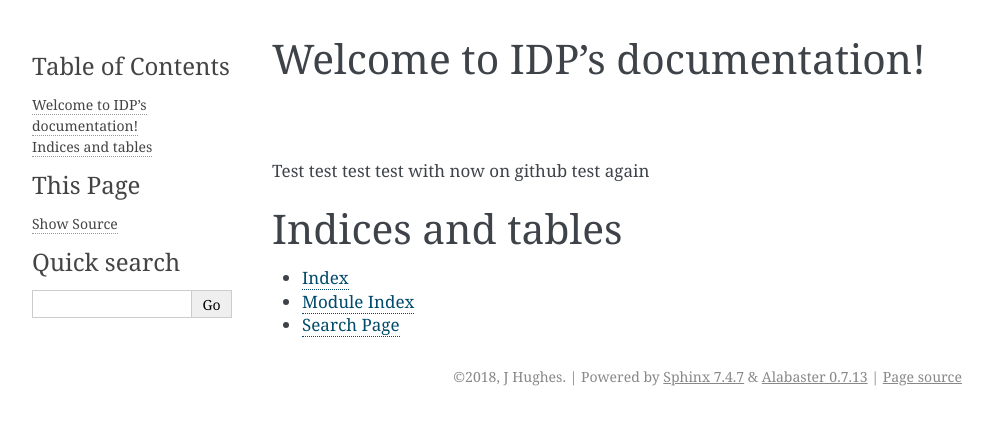
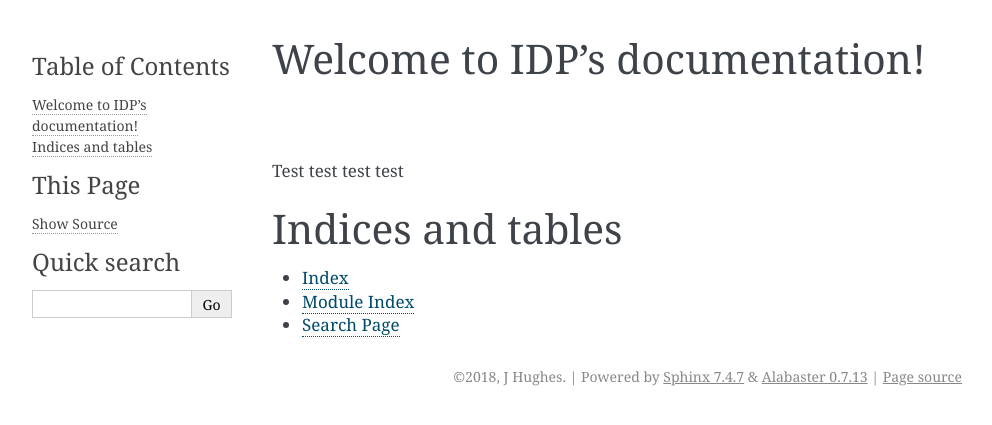
Before and after one commit to jaehughes/idp, a Sphinx documentation site: the page built from docs/source/index.rst, in a window 1280 px wide. Shown: the top 425 px of the page, without its empty margins (148-1140 px from the left). Built offline with Sphinx 7.4.7, drawn with Linux system fonts in a browser that asks for light colours.

Commit message:
Update index.rst

```diff
--- a/docs/source/index.rst
+++ b/docs/source/index.rst
@@ -10,7 +10,7 @@ Welcome to IDP's documentation!
    :maxdepth: 2
    :caption: Contents:
 
-Test test test test with now on github test again
+Test test test test
 
 
 Indices and tables
```
